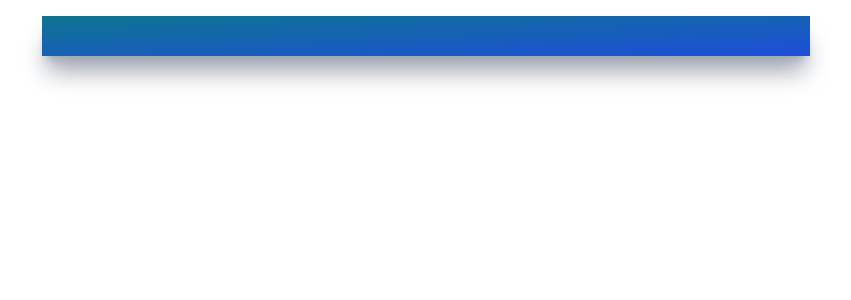
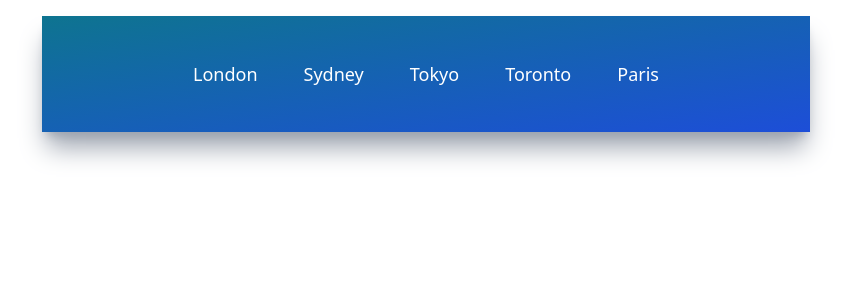
Before and after one commit to aznprodude12/Weather-App, a React (Create React App) app: page / in a window 1280 px wide. Shown: the top 300 px of the page, without its empty margins (214-1065 px from the left). Built offline with nearby package versions, Linux system fonts and the light colour scheme.

Commit message:
Add City Top Buttons

```diff
--- a/src/App.js
+++ b/src/App.js
@@ -1,10 +1,12 @@
 import './App.css';
 import UilReact from '@iconscout/react-unicons/icons/uil-react'
+import TopButtons from './components/TopButtons'
 
 function App() {
   return (
     <div className="App">
          <div className="mx-auto max-w-screen-md mt-4 py-5 px-32 bg-gradient-to-br from-cyan-700 to-blue-700 h-fit shadow-xl shadow-gray-400">
+              <TopButtons />
          </div>
     </div>
   );
--- /dev/null
+++ b/src/components/TopButtons.jsx
@@ -0,0 +1,23 @@
+import React from 'react'
+
+function TopButtons() {
+     const cities = [
+          { id: 1, title: 'London' },
+          { id: 2, title: 'Sydney' },
+          { id: 3, title: 'Tokyo' },
+          { id: 4, title: 'Toronto' },
+          { id: 5, title: 'Paris' }
+     ]
+
+     return (
+          <div className="flex items-center justify-around my-6">
+               {
+                    cities.map((city) => {
+                         return (<button key={city.id} className="text-white text-lg font-medium">{city.title}</button>)
+                    })
+               }
+          </div>
+     )
+}
+
+export default TopButtons
```
